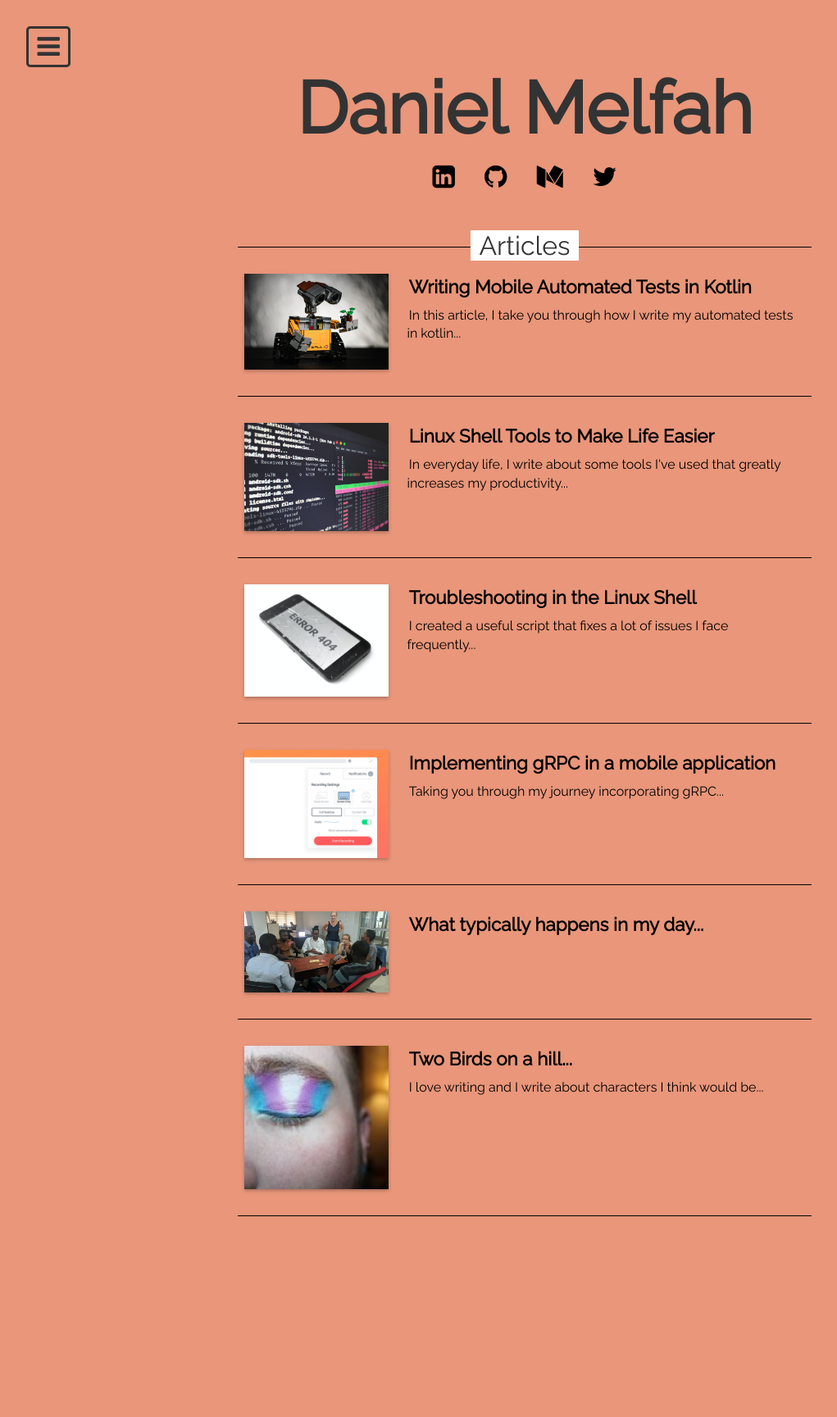
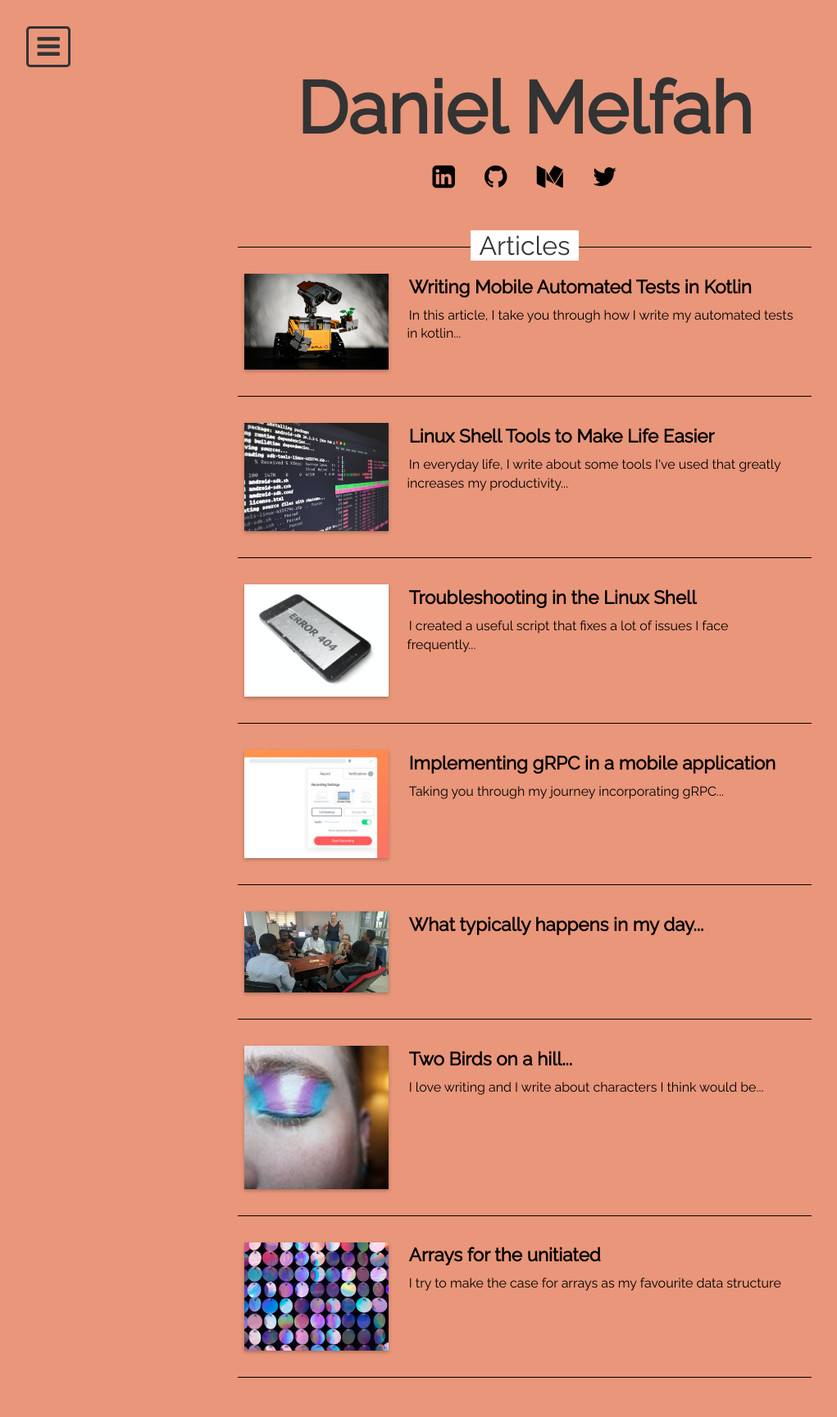
Before and after one commit to Ekow244/Ekow244.github.io, a Jekyll site: the page index.html, which Jekyll copies as it is, in a window 1280 px wide. Shown: the whole page at 82% size, without its empty margins (0-1021 px from the left). Built offline with Jekyll 4.4.1, drawn with Linux system fonts in a browser that asks for light colours; nearby versions of some CDN libraries; before the commit the page ends 1532 px from its top, so only the background shows below that.

```diff
--- a/index.html
+++ b/index.html
@@ -151,6 +151,23 @@
                         </div>
                       </div>
 
+                      <div class="medium-story bottom-border">
+                        <div class="medium-image">
+                          <a href="https://medium.com/@danielmelfah/arrays-for-the-uninitiated-acb8972188d">
+                            <img src="images/arrays.jpg">
+                          </a>
+                        </div>
+                        <div class="medium-title">
+                          <a href="https://medium.com/@danielmelfah/arrays-for-the-uninitiated-acb8972188d" class="hyperlink">
+                            Arrays for the unitiated
+                          </a>
+                        </div>
+                        <div class="medium-caption">
+                          <a href="https://medium.com/@danielmelfah/two-birds-on-a-hill-80c25070a65c?source=your_stories_page----------------------------------------" class="hyperlink">
+                            I try to make the case for arrays as my favourite data structure
+                          </a>
+                        </div>
+                      </div>
 
 
 
@@ -347,7 +364,7 @@
                         </div>
                         <div class="col-sm-4">
                         <a href="">
-                        <img src="images/medofo.png" class="image-thumbnail">
+                        <img src="images/medofo.jpg" class="image-thumbnail">
                         </a>
                         <div class="project-caption">
                         <span>
@@ -362,7 +379,7 @@
                         <div class="row">
                         <div class="col-sm-4">
                         <a href="https://www.accrawan.org/">
-                        <img src="images/accrawan.png" class="image-thumbnail">
+                        <img src="images/accrawan.jpg" class="image-thumbnail">
                         </a>
                         <div class="project-caption">
                         <span>
@@ -375,7 +392,7 @@
                         </div>
                         <div class="col-sm-4">
                         <a href="">
-                        <img src="images/inv.png" class="image-thumbnail">
+                        <img src="images/inv.jpg" class="image-thumbnail">
                         </a>
                         <div class="project-caption">
                         <span>
```
Also changed, not shown: images/1.png, images/accrawan.jpg (added), images/accrawan.png (deleted), images/arrays.jpg (added), images/inv.jpg (added), images/inv.png (deleted), images/medofo.jpg (added), images/medofo.png (deleted), images/trouble (1).jpg (added).
